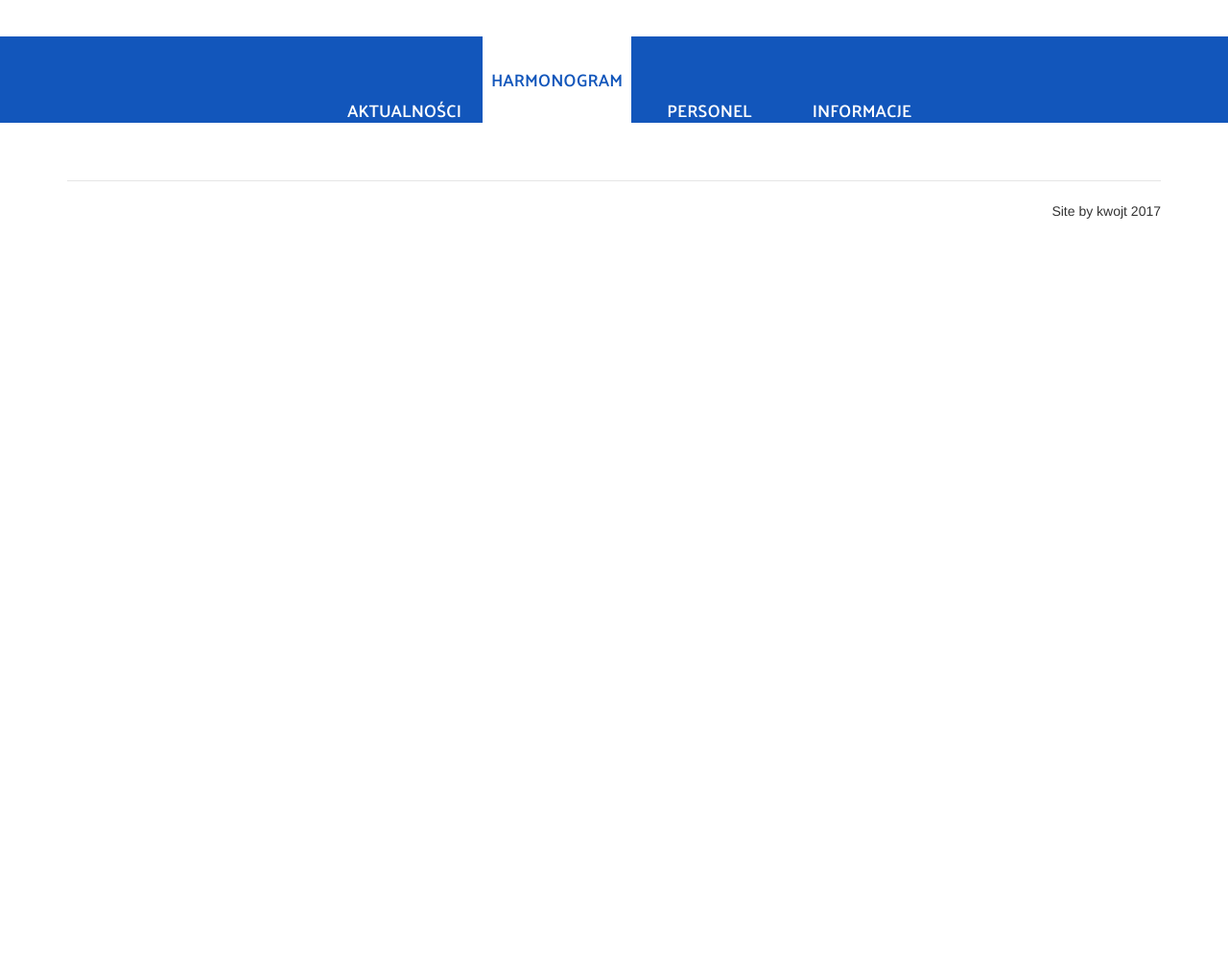
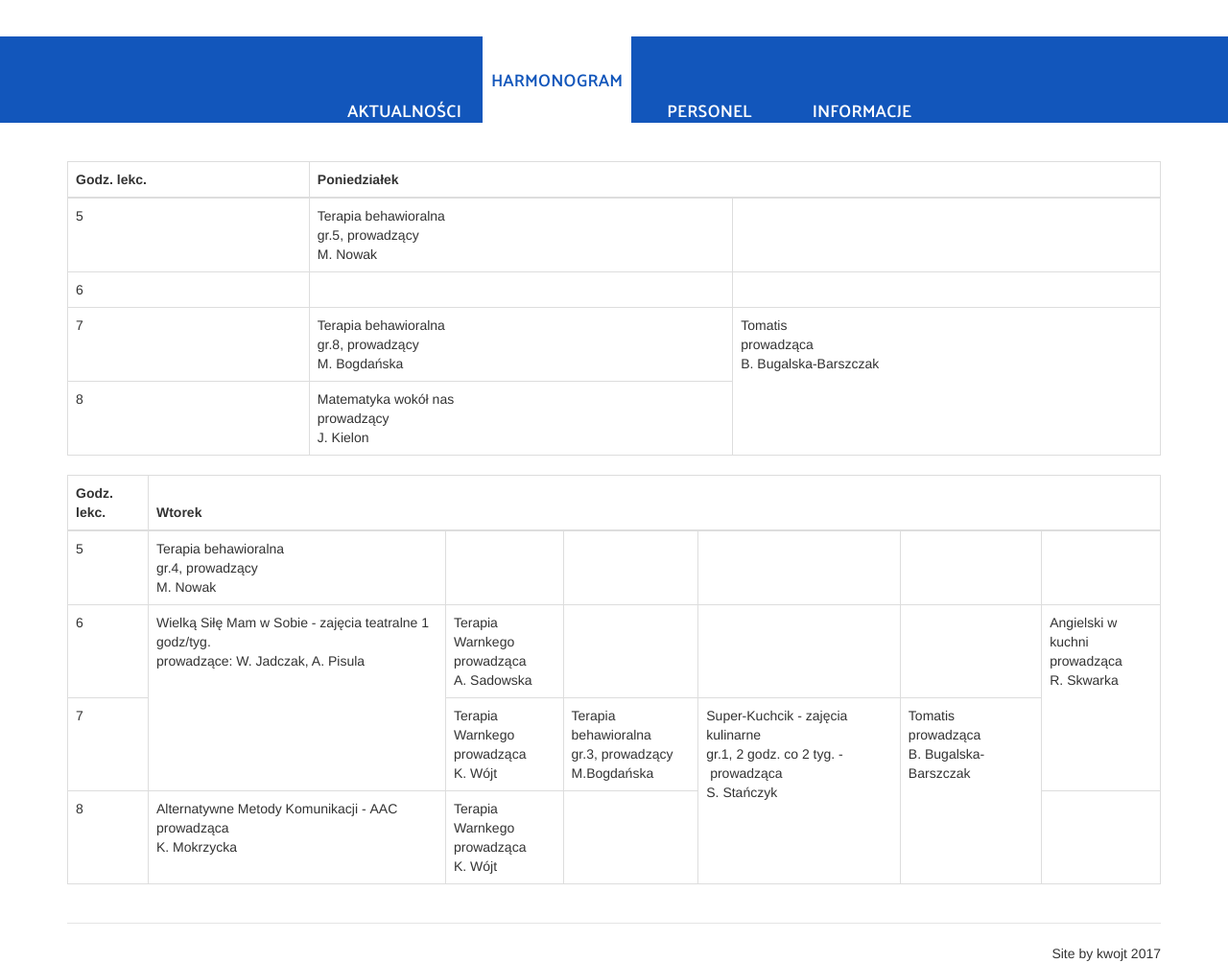
Before and after one commit to kwojt/ws-bogactwo, a PHP site: page /?harmonogram in a window 1280 px wide. Shown: the part 175-1179 px from the top of the page at 96% size. Before the commit the page ends 403 px from the top, so only its background shows below. Run offline with PHP 8.4, Linux system fonts and the light colour scheme.

Commit message:
Timetable for monday and tuesday

```diff
--- a/css/custom.css
+++ b/css/custom.css
@@ -2,6 +2,9 @@
   font-family: palanquin;
   src: url("../fonts/palanquin-semibold.ttf");
   font-weight: 600; }
+.harmonogram {
+  text-align: center; }
+
 h1 {
   border-bottom: 2px solid currentColor;
   display: inline;
--- a/css/custom.scss
+++ b/css/custom.scss
@@ -1,4 +1,5 @@
 @import 'fonts';
+@import 'harmonogram';
 @import 'informacje';
 
 $UEColor: #1256BB;
--- a/css/fonts.scss
+++ b/css/fonts.scss
@@ -1,5 +1,5 @@
 @font-face {
     font-family: palanquin;
-    src: url("../fonts/palanquin-semibold.ttf");
+    sqrc: url("../fonts/palanquin-semibold.ttf");
 	font-weight: 600;
 }
--- /dev/null
+++ b/css/harmonogram.css
@@ -0,0 +1,4 @@
+.harmonogram {
+  text-align: center; }
+
+/*# sourceMappingURL=harmonogram.css.map */
--- /dev/null
+++ b/css/harmonogram.scss
@@ -0,0 +1,3 @@
+.harmonogram {
+	text-align: center;
+}
--- /dev/null
+++ b/harmonogram.html
@@ -0,0 +1,44 @@
+<table class="table table-bordered table-responsive">
+	<thead>
+		<tr>
+			<th>Godz. lekc.</th>
+			<th colspan="2">Poniedziałek</th>
+		</tr>
+	</thead>
+	<tbody>
+		<tr>
+			<td>5</td><td>Terapia behawioralna<br>gr.5, prowadzący<br>M. Nowak</td><td></td>
+		</tr>
+		<tr>
+			<td>6</td><td></td><td></td>
+		</tr>
+		<tr>
+			<td>7</td><td>Terapia behawioralna<br>gr.8, prowadzący<br>M. Bogdańska</td><td rowspan="2">Tomatis<br>prowadząca<br>B. Bugalska-Barszczak</td>
+		</tr>
+		<tr>
+			<td>8</td><td>Matematyka wokół nas<br>prowadzący<br>J. Kielon</td>
+		</tr>
+	</tbody>
+</table>
+<table class="table table-bordered table-responsive">
+	<thead>
+		<tr>
+			<th>Godz. lekc.</th>
+			<th colspan="6">Wtorek</th>
+		</tr>
+	</thead>
+	<tbody>
+		<tr>
+			<td>5</td><td>Terapia behawioralna<br>gr.4, prowadzący<br>M. Nowak</td><td></td><td></td><td></td><td></td><td></td>
+		</tr>
+		<tr>
+			<td>6</td><td rowspan="2">Wielką Siłę Mam w Sobie - zajęcia teatralne 1 godz/tyg.<br>prowadzące: W. Jadczak, A. Pisula</td><td>Terapia Warnkego<br>prowadząca<br>A. Sadowska</td><td></td><td></td><td></td><td rowspan="2">Angielski w kuchni<br>prowadząca<br>R. Skwarka</td>
+		</tr>
+		<tr>
+			<td>7</td><td>Terapia Warnkego<br>prowadząca<br>K. Wójt</td><td>Terapia behawioralna<br>gr.3, prowadzący<br>M.Bogdańska</td><td rowspan="2">Super-Kuchcik -&nbsp;zajęcia kulinarne<br>gr.1, 2 godz. co 2 tyg. -&nbsp;prowadząca<br>S. Stańczyk</td><td rowspan="2">Tomatis<br>prowadząca<br>B. Bugalska-Barszczak</td>
+		</tr>
+		<tr>
+			<td>8</td><td>Alternatywne Metody Komunikacji -&nbsp;AAC<br>prowadząca<br>K. Mokrzycka</td><td>Terapia Warnkego<br>prowadząca<br>K. Wójt</td><td></td><td></td>
+		</tr>
+	</tbody>
+</table>
--- a/index.php
+++ b/index.php
@@ -30,7 +30,7 @@
 		<nav class="container-fluid">
 			<ul>
 				<a href="?"><li <?php if(empty($_GET) || isset($_GET["aktualnosci"])) echo 'class="active"'; ?>>AKTUALNOŚCI</li></a>
-				<a href="#nav"><li <?php if(isset($_GET["harmonogram"])) echo 'class="active"'; ?>>HARMONOGRAM</li></a>
+				<a href="?harmonogram"><li <?php if(isset($_GET["harmonogram"])) echo 'class="active"'; ?>>HARMONOGRAM</li></a>
 				<a href="?personel"><li <?php if(isset($_GET["personel"])) echo 'class="active"'; ?>>PERSONEL</li></a>
 				<a href="?informacje"><li <?php if(isset($_GET["informacje"])) echo 'class="active"'; ?>>INFORMACJE</li></a>
 			</ul>
@@ -41,6 +41,10 @@
 				echo ("Aliquam erat volutpat.  Nunc eleifend leo vitae magna.  In id erat non orci commodo lobortis.  Proin neque massa, cursus ut, gravida ut, lobortis eget, lacus.  Sed diam.  Praesent fermentum tempor tellus.  Nullam tempus.  Mauris ac felis vel velit tristique imperdiet.  Donec at pede.  Etiam vel neque nec dui dignissim bibendum.  Vivamus id enim.  Phasellus neque orci, porta a, aliquet quis, semper a, massa.  Phasellus purus.  Pellentesque tristique imperdiet tortor.  Nam euismod tellus id erat.
 
 				   Lorem ipsum dolor sit amet, consectetuer adipiscing elit.  Donec hendrerit tempor tellus.  Donec pretium posuere tellus.  Proin quam nisl, tincidunt et, mattis eget, convallis nec, purus.  Cum sociis natoque penatibus et magnis dis parturient montes, nascetur ridiculus mus.  Nulla posuere.  Donec vitae dolor.  Nullam tristique diam non turpis.  Cras placerat accumsan nulla.  Nullam rutrum.  Nam vestibulum accumsan nisl.");
+			}
+
+			else if(isset($_GET["harmonogram"])) {
+				include "harmonogram.html";
 			}
 
 			else if(isset($_GET["personel"])) {
```
Also changed, not shown: 2 other files.
